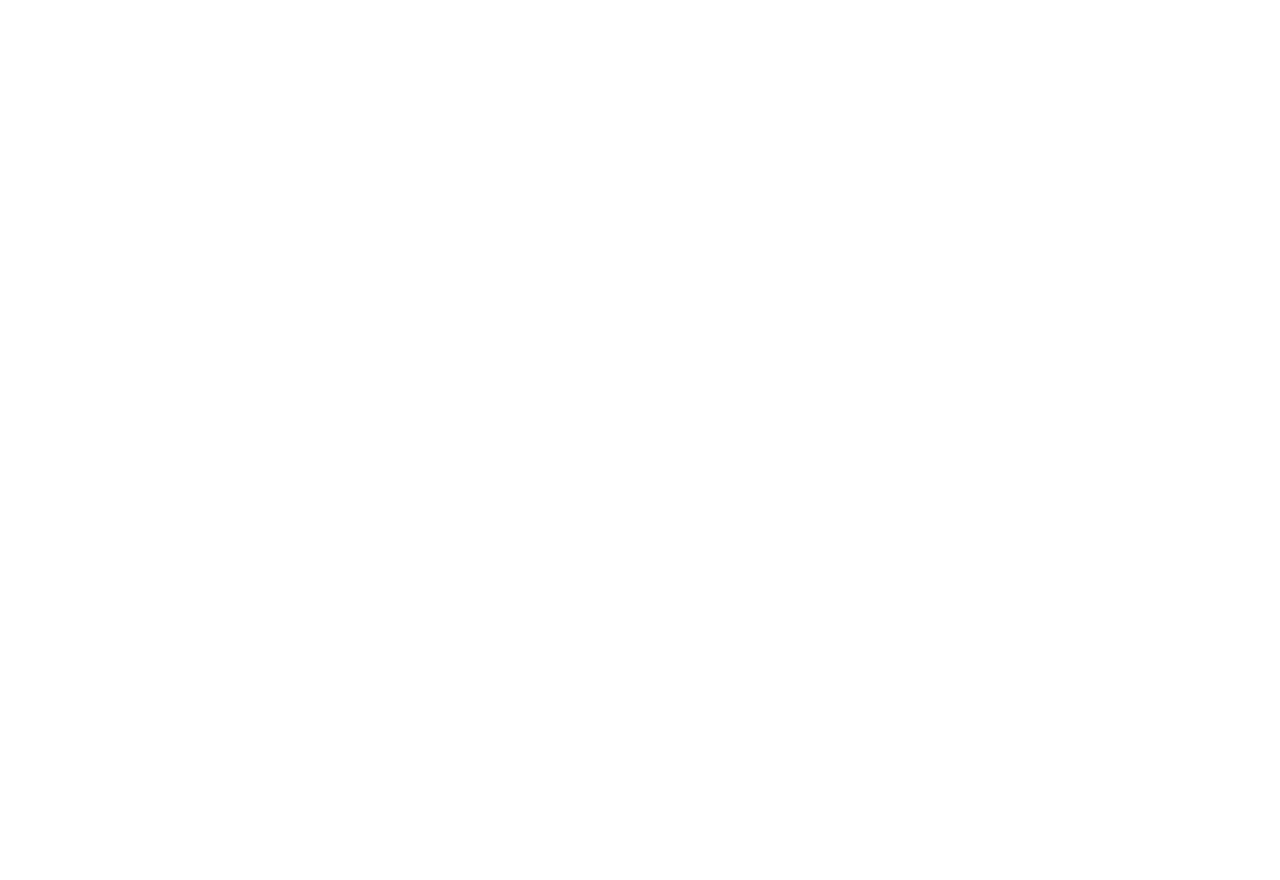
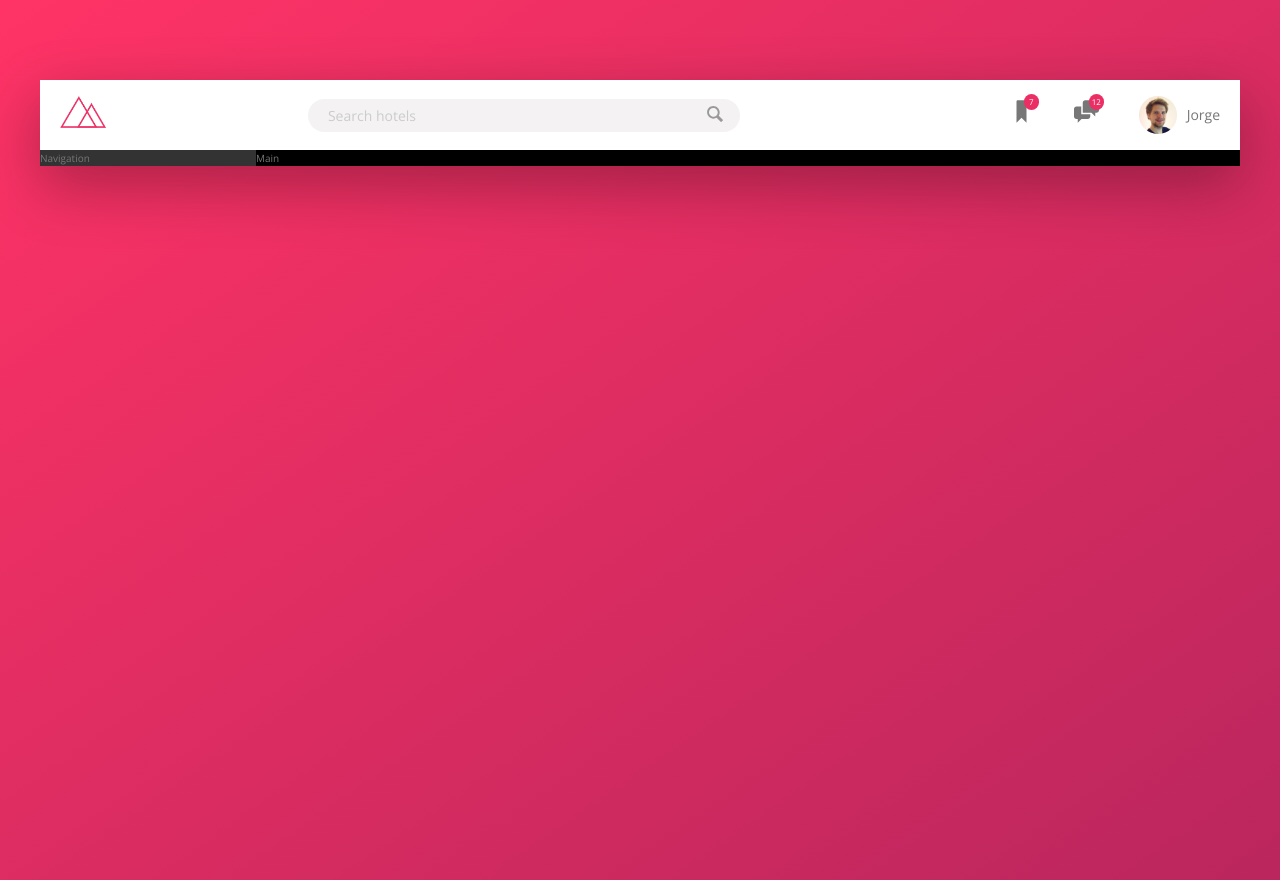
Before and after one commit to jorgescript/trillo-flexbox, a website: page index.html in a window 1280 px wide. Before the commit the page ends 800 px from the top, so only its background shows below. Drawn offline with nearby package versions, Linux system fonts and the light colour scheme; files that its build step writes are made by us from their sources.

Commit message:
Header finalizado

```diff
--- a/index.html
+++ b/index.html
@@ -4,8 +4,9 @@
     <meta charset="UTF-8" />
     <meta name="viewport" content="width=device-width, initial-scale=1.0" />
 
+    <link rel="preconnect" href="https://fonts.gstatic.com" />
     <link
-      href="https://fonts.googleapis.com/css?family=Open+Sans:300,400,600"
+      href="https://fonts.googleapis.com/css2?family=Open+Sans:wght@300;400;600&display=swap"
       rel="stylesheet"
     />
     <link rel="stylesheet" href="css/style.css" />
@@ -13,5 +14,59 @@
 
     <title>trillo &mdash; Your all-in-one booking app</title>
   </head>
-  <body></body>
+  <body>
+    <div class="container">
+      <!-- HEADER -->
+      <header class="header">
+        <!-- LOGO -->
+        <a href="#"
+          ><img src="img/logo.png" alt="Logo Trillo" class="logo"
+        /></a>
+        <!-- SEARCH BAR -->
+        <form action="#" class="search">
+          <input
+            type="text"
+            class="search__input"
+            placeholder="Search hotels"
+          />
+          <button class="search__button">
+            <svg class="search__icon">
+              <use xlink:href="img/sprite.svg#icon-magnifying-glass"></use>
+            </svg>
+          </button>
+        </form>
+        <!-- USER NAV -->
+        <nav class="user-nav">
+          <a href="#">
+            <div class="user-nav__icon-box">
+              <svg class="user-nav__icon">
+                <use xlink:href="img/sprite.svg#icon-bookmark"></use>
+              </svg>
+              <span class="user-nav__notification">7</span>
+            </div>
+          </a>
+          <a href="#">
+            <div class="user-nav__icon-box">
+              <svg class="user-nav__icon">
+                <use xlink:href="img/sprite.svg#icon-chat"></use>
+              </svg>
+              <span class="user-nav__notification">12</span>
+            </div>
+          </a>
+          <a href="#">
+            <div class="user-nav__user">
+              <img src="img/user.jpg" alt="User" class="user-nav__user-photo" />
+              <span class="user-nav__user-name">Jorge</span>
+            </div>
+          </a>
+        </nav>
+      </header>
+      <section class="content">
+        <!-- NAVIGATION MENU -->
+        <nav class="sidebar">Navigation</nav>
+        <!-- MAIN CONTENT -->
+        <main class="hotel-view">Main</main>
+      </section>
+    </div>
+  </body>
 </html>
--- /dev/null
+++ b/sass/__base.scss
@@ -0,0 +1,44 @@
+:root {
+  --primary: #eb2f64;
+  --primary-light: #ff3366;
+  --primary-dark: #ba265d;
+
+  --grey-light-1: #faf9f9;
+  --grey-light-2: #f4f2f2;
+  --grey-light-3: #f0eeee;
+  --grey-light-4: #ccc;
+
+  --grey-dark-1: #333;
+  --grey-dark-2: #777;
+  --grey-dark-3: #999;
+
+  --shadow-dark: 0 2rem 6rem rgba(0, 0, 0, 0.3);
+}
+
+html {
+  box-sizing: border-box;
+  font-size: 62.5%;
+}
+
+*,
+*::before,
+*::after {
+  box-sizing: inherit;
+  padding: 0;
+  margin: 0;
+}
+
+body {
+  font-family: "Open Sans", sans-serif;
+  font-weight: 400;
+  line-height: 1.6;
+  color: var(--grey-dark-2);
+  background-image: linear-gradient(
+    to right bottom,
+    var(--primary-light),
+    var(--primary-dark)
+  );
+  background-size: cover;
+  background-repeat: no-repeat;
+  min-height: 100vh;
+}
--- /dev/null
+++ b/sass/__components.scss
@@ -0,0 +1,122 @@
+////////////////////////////////////////////
+/// LOGO
+.logo {
+  height: 3.24rem;
+  margin-left: 2rem;
+}
+
+////////////////////////////////////////////
+/// SEARCH
+.search {
+  display: flex;
+  align-items: center;
+
+  flex: 0 0 40%;
+  &__input {
+    width: 90%;
+    border: none;
+    color: inherit;
+    font-size: inherit;
+    font-family: inherit;
+    padding: 0.7rem 2rem;
+    border-radius: 100px;
+    transition: all 0.2s;
+    margin-right: -3.5rem;
+    background-color: var(--grey-light-2);
+
+    &:focus {
+      outline: none;
+      width: 100%;
+      background-color: var(--grey-light-3);
+    }
+
+    &::-webkit-input-placeholder {
+      font-weight: 100;
+      color: var(--grey-light-4);
+    }
+  }
+
+  &__input:focus + &__button {
+    background-color: var(--grey-light-3);
+  }
+
+  &__button {
+    border: none;
+    background-color: var(--grey-light-2);
+
+    &:focus {
+      outline: none;
+    }
+  }
+
+  &__icon {
+    height: 2rem;
+    width: 2rem;
+    fill: var(--grey-dark-3); // Cambia el color del svg
+  }
+}
+
+////////////////////////////////////////////
+/// USER NAVIGATION
+.user-nav {
+  align-self: stretch;
+
+  display: flex;
+  align-items: center;
+
+  & > * {
+    height: 100%;
+    padding: 0 2rem;
+    text-decoration: none;
+
+    display: flex;
+    align-items: center;
+  }
+
+  & > *:hover {
+    text-decoration: none;
+    background-color: var(--grey-light-2);
+  }
+
+  &__icon-box {
+    position: relative;
+  }
+
+  &__icon {
+    width: 2.5rem;
+    height: 2.5rem;
+    fill: var(--grey-dark-2);
+  }
+
+  &__notification {
+    top: -0.5rem;
+    right: -0.5rem;
+    position: absolute;
+
+    width: 1.55rem;
+    height: 1.55rem;
+    color: #ffffff;
+    font-size: 0.8rem;
+    border-radius: 50%;
+    background-color: var(--primary);
+
+    display: flex;
+    align-items: center;
+    justify-content: center;
+  }
+
+  &__user {
+    display: flex;
+    align-items: center;
+  }
+
+  &__user-photo {
+    height: 3.75rem;
+    border-radius: 50%;
+    margin-right: 1rem;
+  }
+
+  &__user-name {
+    color: var(--grey-dark-2);
+  }
+}
--- /dev/null
+++ b/sass/__layout.scss
@@ -0,0 +1,31 @@
+.container {
+  max-width: 120rem;
+  margin: 8rem auto;
+  background-color: var(--grey-light-1);
+  box-shadow: var(--shadow-dark);
+}
+
+.header {
+  height: 7rem;
+  font-size: 1.4rem;
+  background-color: #ffffff;
+  border-bottom: var(--grey-light-2);
+
+  display: flex;
+  justify-content: space-between;
+  align-items: center;
+}
+
+.content {
+  display: flex;
+}
+
+.sidebar {
+  flex: 0 0 18%;
+  background-color: var(--grey-dark-1);
+}
+
+.hotel-view {
+  flex: 1;
+  background-color: #000000;
+}
--- a/sass/main.scss
+++ b/sass/main.scss
@@ -1,17 +1,3 @@
-/*
-COLORS
-
-Primary: #eb2f64
-Primary light: #FF3366
-Primary dark: #BA265D
-
-Grey light 1: #faf9f9
-Grey light 2: #f4f2f2
-Grey light 3: #f0eeee
-Grey light 4: #ccc
-
-Grey dark 1: #333
-Grey dark 2: #777
-Grey dark 3: #999
-
-*/
+@import "./__base";
+@import "./__components";
+@import "./__layout";
```
Also changed, not shown: css/style.css (added), img/chevron-thin-right.svg (deleted).
